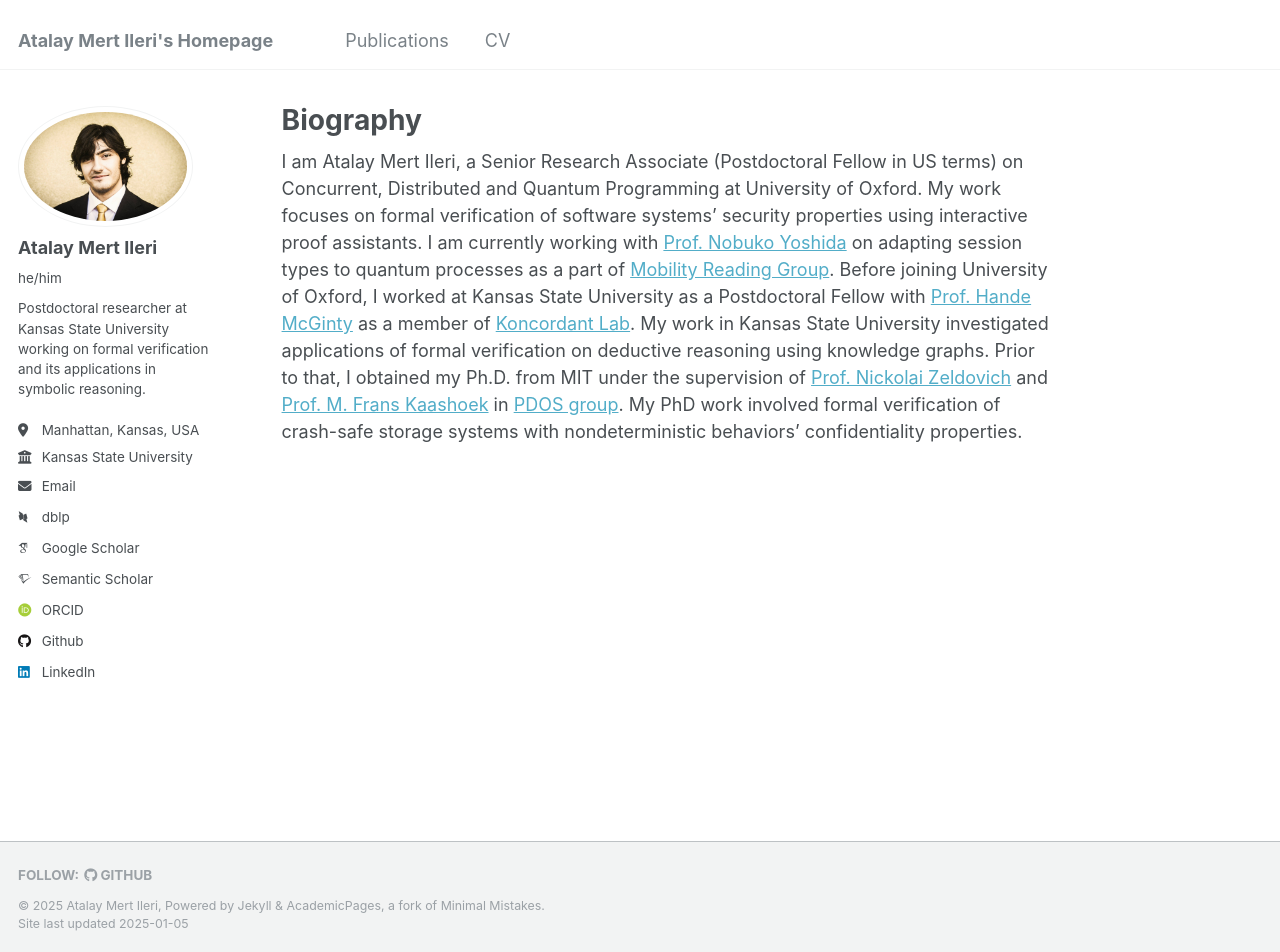
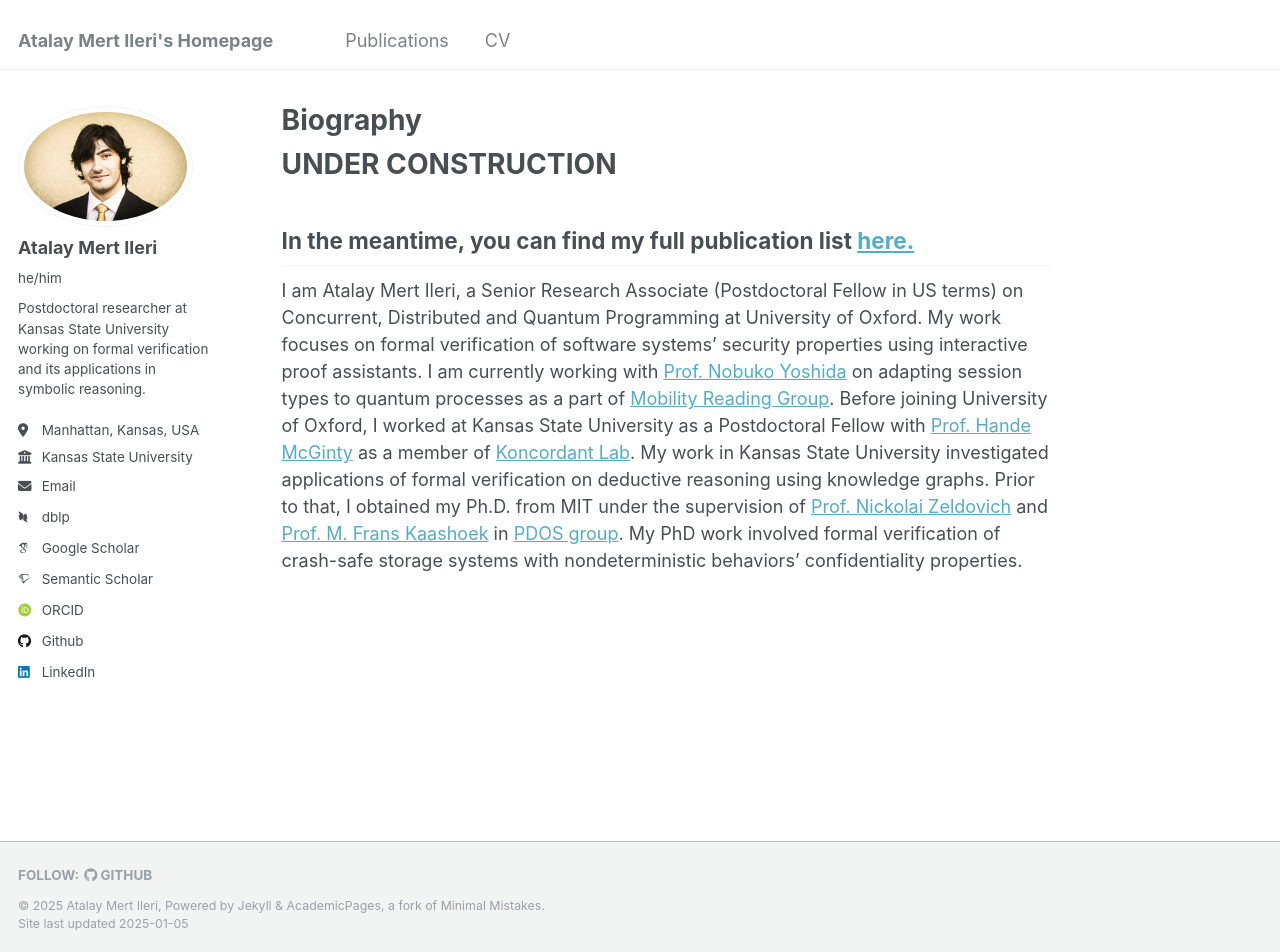
Before and after one commit to atalaymertileri/atalaymertileri.github.io, a Jekyll site: the page built from _pages/about.md, in a window 1280 px wide and 952 px high. Built offline with Jekyll 4.4.1, drawn with Linux system fonts in a browser that asks for light colours; some web fonts are replaced.

Commit message:
Update about.md

```diff
--- a/_pages/about.md
+++ b/_pages/about.md
@@ -7,4 +7,7 @@ redirect_from:
   - /about.html
 ---
 
+# UNDER CONSTRUCTION
+## In the meantime, you can find my full publication list [here.](https://dblp.org/pid/139/0607.html)
+
 I am Atalay Mert Ileri, a Senior Research Associate (Postdoctoral Fellow in US terms) on Concurrent, Distributed and Quantum Programming at University of Oxford. My work focuses on formal verification of software systems' security properties using interactive proof assistants. I am currently working with [Prof. Nobuko Yoshida](https://www.cs.ox.ac.uk/people/nobuko.yoshida/) on adapting session types to quantum processes as a part of [Mobility Reading Group](https://mrg.cs.ox.ac.uk/). Before joining University of Oxford, I worked at Kansas State University as a Postdoctoral Fellow with [Prof. Hande McGinty](https://www.cs.ksu.edu/about/people/faculty/mcginty/) as a member of [Koncordant Lab](https://www.koncordantlab.com/). My work in Kansas State University investigated applications of formal verification on deductive reasoning using knowledge graphs. Prior to that, I obtained my Ph.D. from MIT under the supervision of [Prof. Nickolai Zeldovich](https://people.csail.mit.edu/nickolai/) and [Prof. M. Frans Kaashoek](https://people.csail.mit.edu/kaashoek/) in [PDOS group](https://pdos.csail.mit.edu/). My PhD work involved formal verification of crash-safe storage systems with nondeterministic behaviors' confidentiality properties.
```
